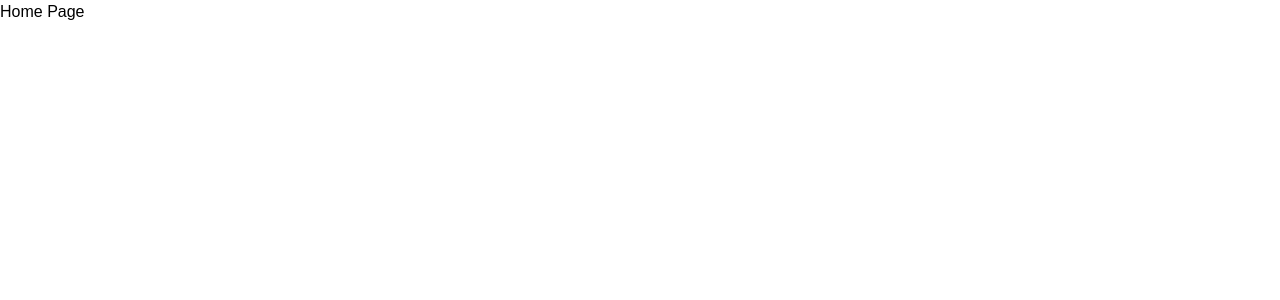
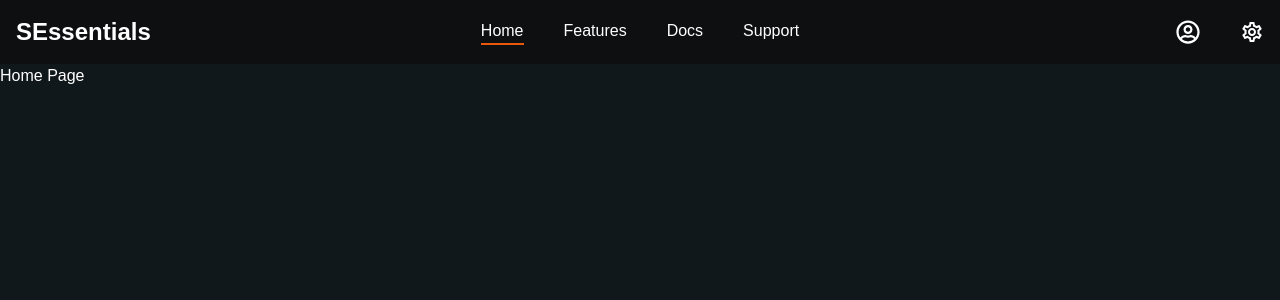
Before and after one commit to KatyTye/PluginDashboard, a React (Vite) app: page / in a window 1280 px wide. Shown: the top 300 px of the page. Built offline with nearby package versions, Linux system fonts and the light colour scheme.

Commit message:
feat: Added header to normal pages

```diff
--- /dev/null
+++ b/src/components/Header.tsx
@@ -0,0 +1,41 @@
+import { FaRegUserCircle } from "react-icons/fa";
+import { MdOutlineSettings } from "react-icons/md";
+import { Link, NavLink } from "react-router";
+
+export default function Header() {
+
+	return (<header className="top-content grid grid-cols-3 items-center bg-(--background-second-color) p-4">
+
+		<Link to={"/"} className="text-2xl font-bold w-fit hover:text-(--special-color) duration-500">
+			SEssentials
+		</Link>
+
+		<nav className="flex gap-10 justify-center">
+			<NavLink to={"/"} className="border-b-2 border-transparent transition-all [&.active]:border-(--special-color)
+			hover:border-(--special-color) duration-500">
+				Home
+			</NavLink>
+			<NavLink to={"/features"} className="border-b-2 border-transparent transition-all [&.active]:border-(--special-color)
+			hover:border-(--special-color) duration-500">
+				Features
+			</NavLink>
+			<NavLink to={"/docs"} className="border-b-2 border-transparent transition-all [&.active]:border-(--special-color)
+			hover:border-(--special-color) duration-500">
+				Docs
+			</NavLink>
+			<NavLink to={"/support"} className="border-b-2 border-transparent transition-all [&.active]:border-(--special-color)
+			hover:border-(--special-color) duration-500">
+				Support
+			</NavLink>
+		</nav>
+
+		<div className="flex gap-10 ml-auto">
+			<NavLink to={"/profile"} className="w-6 [&.active]:text-(--special-color) hover:text-(--special-color) duration-500">
+				<FaRegUserCircle />
+			</NavLink>
+			<button className="cursor-pointer w-6 [&.active]:text-(--special-color) hover:text-(--special-color) duration-500">
+				<MdOutlineSettings />
+			</button>
+		</div>
+	</header>)
+}
--- a/src/global.css
+++ b/src/global.css
@@ -1,17 +1,19 @@
 @import "tailwindcss";
 
 * {
-	margin: 0;
-	padding: 0;
 	box-sizing: border-box;
 }
 
 body {
+	margin: 0;
+	padding: 0;
 	width: 100dvw;
-	overflow: hidden;
+	overflow-x: hidden;
 	min-height: 100dvh;
 	font-family: sans-serif;
 	scroll-behavior: smooth;
+	color: var(--text-color);
+	background: var(--background-color);
 }
 
 img,
@@ -28,5 +30,5 @@ svg {
 	--background-color: #11181b;
 	--text-second-color: #B9CACB;
 	--box-background-color: #1e202399;
-	--background-second-color: #111417;
+	--background-second-color: #0d0f11;
 }
--- a/src/layouts/Primary.tsx
+++ b/src/layouts/Primary.tsx
@@ -1,8 +1,10 @@
 import { Outlet } from "react-router";
+import Header from "../components/Header";
 
 export default function PrimaryLayout() {
 
 	return (<>
+		<Header />
 		<Outlet />
 	</>)
 }
```
